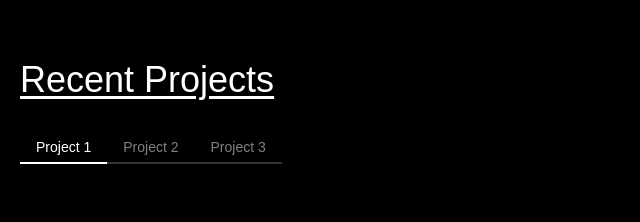
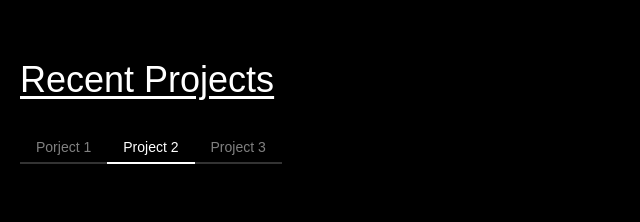
Before and after one commit to Lwmeek/new-portfolio, a React (Vite) app: page / in a window 1280 px wide. Shown: the part 1300-1522 px from the top of the page, without its empty margins (0-640 px from the left). Built offline with nearby package versions, Linux system fonts and the light colour scheme; a web font is replaced by a local one.

Commit message:
making project tabs render dynamicly

```diff
--- a/src/Components/Projects/Projects.jsx
+++ b/src/Components/Projects/Projects.jsx
@@ -3,6 +3,8 @@ import ProjectCard from "./ProjectCard";
 
 const Projects = (props) => {
 	const [active, setActive] = useState(1);
+
+	const projectNumbers = ["Porject 1", "Project 2", "Project 3"];
 
 	const handleActiveTab = (index) => {
 		setActive(index);
@@ -15,25 +17,12 @@ const Projects = (props) => {
 				Recent Projects
 			</h2>
 			<div className="tabs">
-				<a
-					className={`tab tab-bordered ${active === 1 ? "tab-active" : ""}`}
-					onClick={() => handleActiveTab(1)}
-				>
-					Project 1
-				</a>
-
-				<a
-					className={`tab tab-bordered ${active === 2 ? "tab-active" : ""}`}
-					onClick={() => handleActiveTab(2)}
-				>
-					Project 2
-				</a>
-				<a
-					className={`tab tab-bordered ${active === 3 ? "tab-active" : ""}`}
-					onClick={() => handleActiveTab(3)}
-				>
-					Project 3
-				</a>
+				{projectNumbers.map((project, index) => (
+					<a
+					className={`tab tab-bordered ${active === index ? "tab-active" : ""}`}
+					onClick={() => handleActiveTab(index)}
+				>{project}</a>
+				))}
 			</div>
 		</section>
 	);
```
